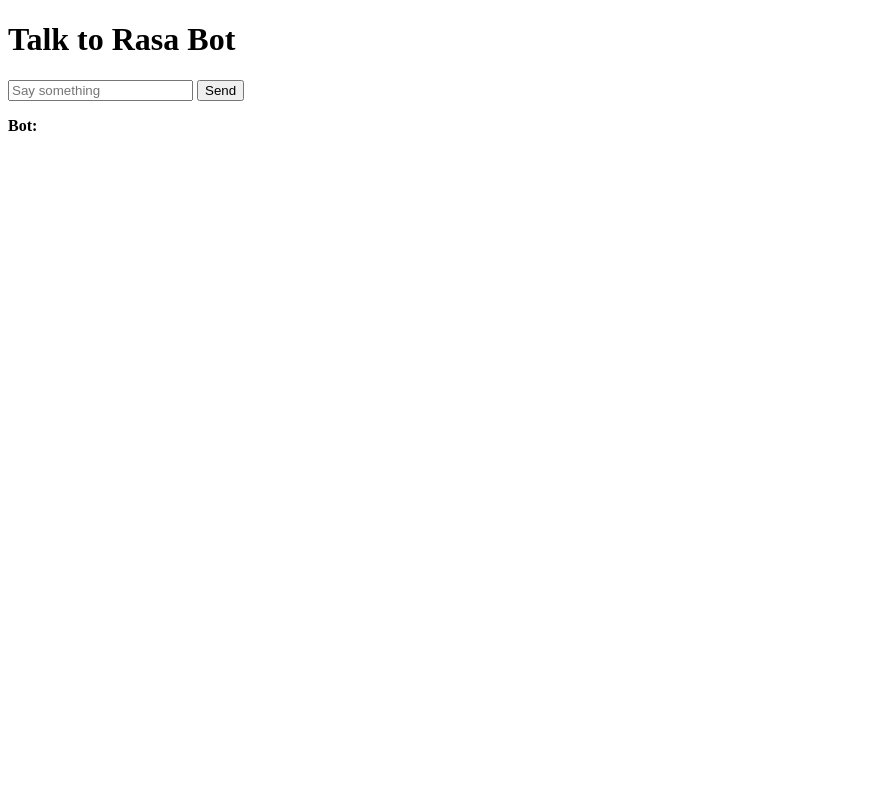
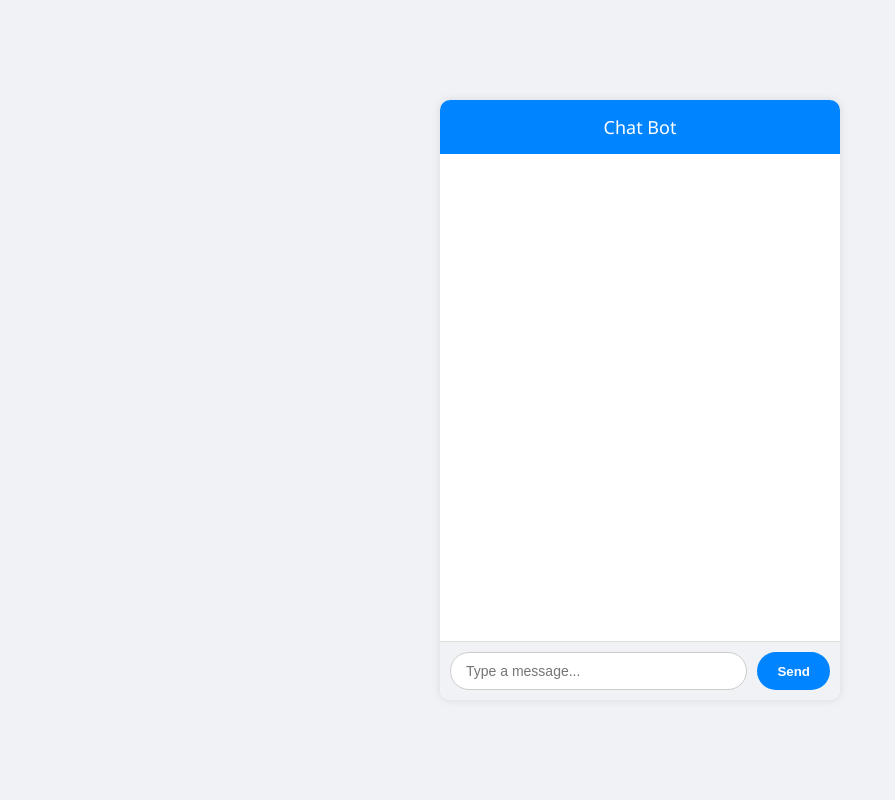
Before and after one commit to Tarikul69/Chat_Bot_Rasa, a Flask app: page / in a window 1280 px wide. Shown: the whole page, without its empty margins (0-895 px from the left). Run offline with Flask 3, Linux system fonts and the light colour scheme.

Commit message:
Update Chat UI

```diff
--- a/app/templates/index.html
+++ b/app/templates/index.html
@@ -1,32 +1,150 @@
 <!DOCTYPE html>
-<html>
+<html lang="en">
 
 <head>
+    <meta charset="UTF-8">
     <title>Rasa Chatbot</title>
+    <style>
+        body {
+            font-family: "Segoe UI", sans-serif;
+            background-color: #f0f2f5;
+            margin: 0;
+            padding: 0;
+            display: flex;
+            justify-content: center;
+            align-items: center;
+            height: 100vh;
+        }
+
+        .chat-container {
+            width: 400px;
+            height: 600px;
+            background-color: white;
+            display: flex;
+            flex-direction: column;
+            border-radius: 10px;
+            box-shadow: 0 0 10px rgba(0, 0, 0, 0.1);
+            overflow: hidden;
+        }
+
+        .chat-header {
+            background-color: #0084ff;
+            color: white;
+            padding: 15px;
+            font-size: 18px;
+            text-align: center;
+        }
+
+        .chat-messages {
+            flex: 1;
+            padding: 15px;
+            overflow-y: auto;
+            display: flex;
+            flex-direction: column;
+        }
+
+        .message {
+            max-width: 75%;
+            padding: 10px 15px;
+            margin: 5px 0;
+            border-radius: 20px;
+            font-size: 15px;
+            line-height: 1.4;
+        }
+
+        .user-message {
+            align-self: flex-end;
+            background-color: #0084ff;
+            color: white;
+            border-bottom-right-radius: 0;
+        }
+
+        .bot-message {
+            align-self: flex-start;
+            background-color: #e4e6eb;
+            color: black;
+            border-bottom-left-radius: 0;
+        }
+
+        .chat-input {
+            display: flex;
+            padding: 10px;
+            border-top: 1px solid #ddd;
+            background-color: #f0f2f5;
+        }
+
+        #userInput {
+            flex: 1;
+            padding: 10px 15px;
+            border-radius: 20px;
+            border: 1px solid #ccc;
+            font-size: 14px;
+            outline: none;
+        }
+
+        button {
+            padding: 10px 20px;
+            margin-left: 10px;
+            background-color: #0084ff;
+            color: white;
+            border: none;
+            border-radius: 20px;
+            cursor: pointer;
+            font-weight: bold;
+        }
+
+        button:hover {
+            background-color: #006fd6;
+        }
+    </style>
 </head>
 
 <body>
-    <h1>Talk to Rasa Bot</h1>
-    <input type="text" id="userInput" placeholder="Say something" />
-    <button onclick="sendMessage()">Send</button>
-    <p><strong>Bot:</strong> <span id="botReply"></span></p>
+
+    <div class="chat-container">
+        <div class="chat-header">Chat Bot</div>
+        <div class="chat-messages" id="chatBox"></div>
+        <div class="chat-input">
+            <input type="text" id="userInput" placeholder="Type a message..." />
+            <button onclick="sendMessage()">Send</button>
+        </div>
+    </div>
 
     <script>
+        function addMessage(text, sender) {
+            const chatBox = document.getElementById("chatBox");
+            const messageDiv = document.createElement("div");
+            messageDiv.className = "message " + (sender === "user" ? "user-message" : "bot-message");
+            messageDiv.innerText = text;
+            chatBox.appendChild(messageDiv);
+            chatBox.scrollTop = chatBox.scrollHeight;
+        }
+
         function sendMessage() {
-            const msg = document.getElementById("userInput").value;
+            const input = document.getElementById("userInput");
+            const message = input.value.trim();
+            if (!message) return;
+
+            addMessage(message, "user");
+            input.value = "";
+
             fetch("/send", {
                 method: "POST",
                 headers: {
                     "Content-Type": "application/x-www-form-urlencoded",
                 },
-                body: "message=" + encodeURIComponent(msg),
+                body: "message=" + encodeURIComponent(message)
             })
                 .then(response => response.json())
                 .then(data => {
-                    document.getElementById("botReply").innerText = data.reply;
+                    addMessage(data.reply, "bot");
+                })
+                .catch(error => {
+                    addMessage("Sorry, something went wrong.", "bot");
                 });
         }
     </script>
+
 </body>
 
 </html>
```
